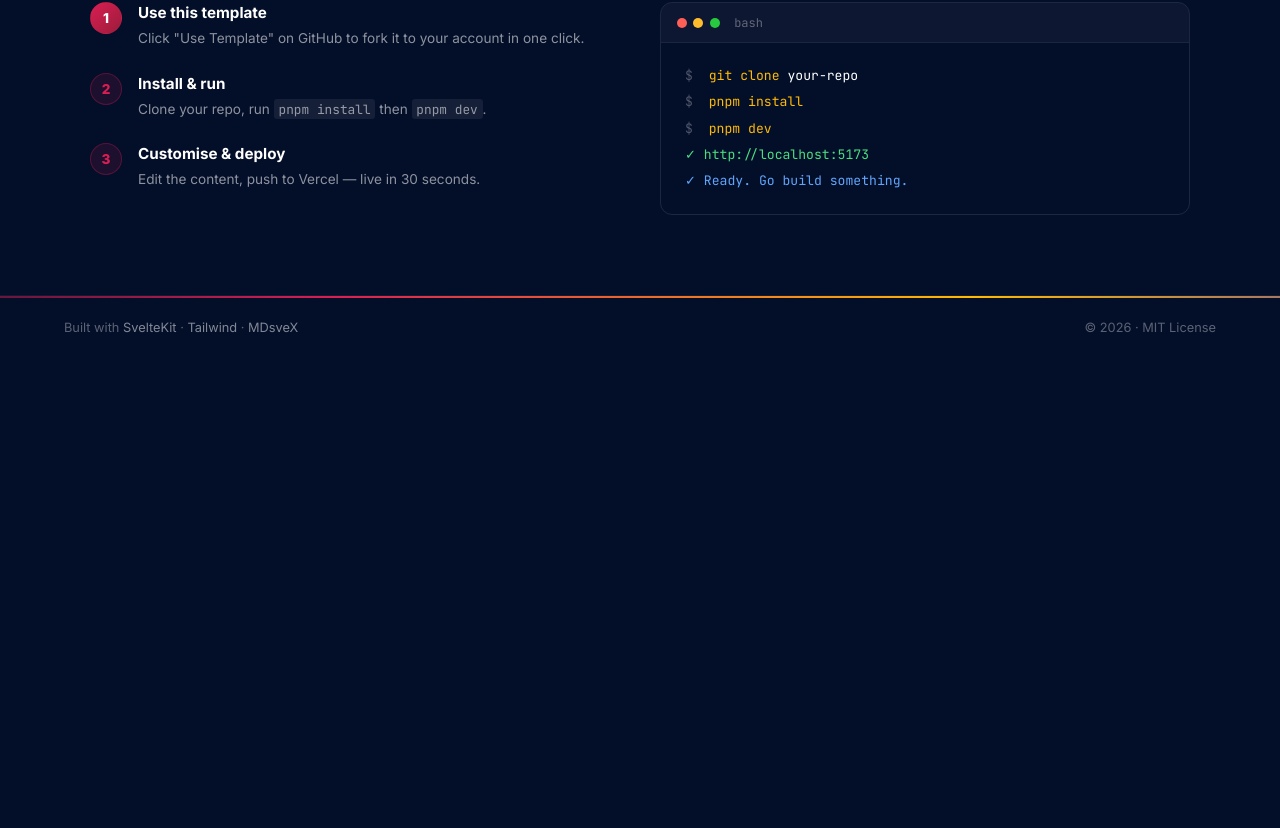
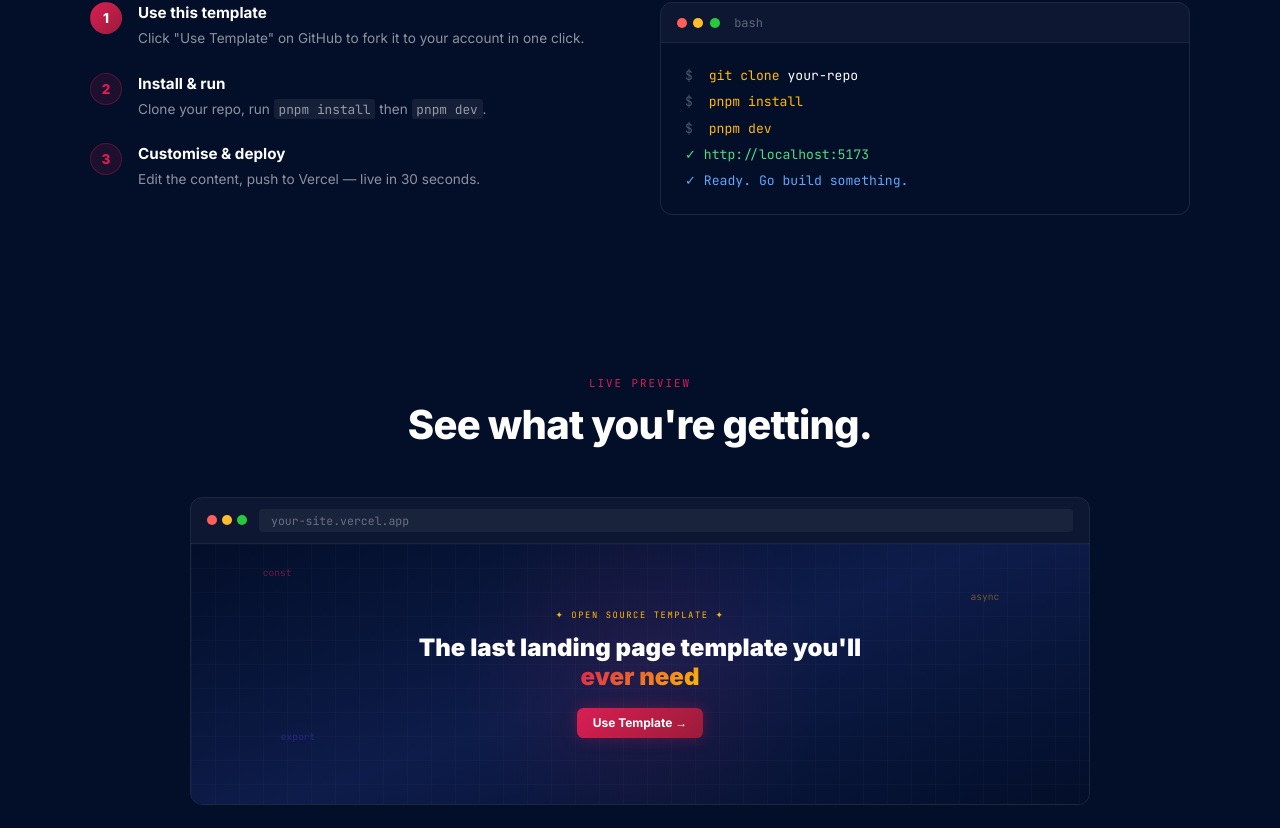
Before and after one commit to loke-dev/sveltekit-landing-page-template, a SvelteKit app: page / in a window 1280 px wide. Shown: the part 1969-2797 px from the top of the page. Before the commit the page ends 2327 px from the top, so only its background shows below. Built offline with nearby package versions, Linux system fonts and the light colour scheme.

Commit message:
feat: add DemoPreviewSection with browser chrome mockup

```diff
--- /dev/null
+++ b/src/lib/components/sections/DemoPreviewSection.svelte
@@ -0,0 +1,178 @@
+<script lang="ts">
+	import { fadeIn } from '$utils/fadeIn';
+</script>
+
+<section class="section" aria-labelledby="preview-heading">
+	<div class="section-container">
+		<div class="section-header" use:fadeIn>
+			<p class="preview-label">Live Preview</p>
+			<h2 id="preview-heading" class="section-title">See what you're getting.</h2>
+		</div>
+
+		<div class="browser" use:fadeIn={{ delay: 150 }} role="img" aria-label="Browser preview of the landing page template">
+			<div class="browser-chrome" aria-hidden="true">
+				<div class="browser-dots">
+					<span class="dot red"></span>
+					<span class="dot yellow"></span>
+					<span class="dot green"></span>
+				</div>
+				<div class="browser-url">your-site.vercel.app</div>
+			</div>
+
+			<div class="browser-body" aria-hidden="true">
+				<div class="mini-hero">
+					<div class="mini-grid"></div>
+					<div class="mini-glow"></div>
+					<span class="mini-particle" style="top:12%;left:8%;color:rgba(217,30,83,0.5);animation-delay:0s;">const</span>
+					<span class="mini-particle" style="top:20%;right:10%;color:rgba(255,186,2,0.4);animation-delay:2s;">async</span>
+					<span class="mini-particle" style="bottom:22%;left:10%;color:rgba(75,46,198,0.5);animation-delay:4s;">export</span>
+					<div class="mini-content">
+						<p class="mini-eyebrow">✦ Open Source Template ✦</p>
+						<h3 class="mini-headline">
+							The last landing page template you'll <span class="mini-gradient">ever need</span>
+						</h3>
+						<div class="mini-cta">
+							<span class="mini-btn">Use Template →</span>
+						</div>
+					</div>
+				</div>
+			</div>
+		</div>
+	</div>
+</section>
+
+<style>
+	.preview-label {
+		font-family: var(--font-mono);
+		font-size: 0.68rem;
+		letter-spacing: 0.18em;
+		text-transform: uppercase;
+		color: var(--color-primary);
+		margin-bottom: 0.6rem;
+		margin-top: 0;
+	}
+
+	.browser {
+		border: 1px solid rgba(255,255,255,0.1);
+		border-radius: 0.75rem;
+		overflow: hidden;
+		background: var(--color-background-code);
+		max-width: 900px;
+		margin: 0 auto;
+	}
+
+	.browser-chrome {
+		background: rgba(255,255,255,0.04);
+		padding: 0.65rem 1rem;
+		display: flex;
+		align-items: center;
+		gap: 0.75rem;
+		border-bottom: 1px solid rgba(255,255,255,0.07);
+	}
+
+	.browser-dots { display: flex; gap: 5px; }
+
+	.dot { width: 10px; height: 10px; border-radius: 50%; }
+	.dot.red    { background: #ff5f56; }
+	.dot.yellow { background: #ffbd2e; }
+	.dot.green  { background: #27c93f; }
+
+	.browser-url {
+		flex: 1;
+		background: rgba(255,255,255,0.05);
+		border-radius: 4px;
+		padding: 0.2rem 0.75rem;
+		font-size: 0.72rem;
+		color: rgba(255,255,255,0.35);
+		font-family: var(--font-mono);
+	}
+
+	.mini-hero {
+		position: relative;
+		min-height: 260px;
+		background: linear-gradient(160deg, #030e29 0%, #0d1c4a 50%, #030e29 100%);
+		display: flex;
+		align-items: center;
+		justify-content: center;
+		overflow: hidden;
+	}
+
+	.mini-grid {
+		position: absolute;
+		inset: 0;
+		background-image:
+			linear-gradient(rgba(255,255,255,0.02) 1px, transparent 1px),
+			linear-gradient(90deg, rgba(255,255,255,0.02) 1px, transparent 1px);
+		background-size: 24px 24px;
+	}
+
+	.mini-glow {
+		position: absolute;
+		top: 50%; left: 50%;
+		transform: translate(-50%, -50%);
+		width: 400px; height: 400px;
+		background: radial-gradient(circle, rgba(217,30,83,0.1) 0%, transparent 65%);
+	}
+
+	.mini-particle {
+		position: absolute;
+		font-family: var(--font-mono);
+		font-size: 0.6rem;
+		pointer-events: none;
+		user-select: none;
+		animation: float-code 15s ease-in-out infinite;
+	}
+
+	.mini-content {
+		position: relative;
+		z-index: 1;
+		text-align: center;
+		display: flex;
+		flex-direction: column;
+		align-items: center;
+		gap: 0.75rem;
+		padding: 2rem;
+	}
+
+	.mini-eyebrow {
+		font-family: var(--font-mono);
+		font-size: 0.55rem;
+		color: #ffba02;
+		letter-spacing: 0.18em;
+		text-transform: uppercase;
+		margin: 0;
+	}
+
+	.mini-headline {
+		font-size: clamp(1rem, 3vw, 1.5rem);
+		font-weight: 900;
+		color: white;
+		line-height: 1.2;
+		margin: 0;
+		max-width: 500px;
+	}
+
+	.mini-gradient {
+		background: linear-gradient(135deg, #d91e53, #ffba02);
+		-webkit-background-clip: text;
+		-webkit-text-fill-color: transparent;
+		background-clip: text;
+	}
+
+	.mini-cta { display: flex; gap: 0.5rem; margin-top: 0.25rem; }
+
+	.mini-btn {
+		background: linear-gradient(135deg, #d91e53, #9b1c3a);
+		color: white;
+		padding: 0.4rem 1rem;
+		border-radius: 0.4rem;
+		font-size: 0.75rem;
+		font-weight: 700;
+		box-shadow: 0 0 16px rgba(217,30,83,0.3);
+	}
+
+	@keyframes float-code {
+		0%, 100% { translate: 0 0px; }
+		50%       { translate: 0 -10px; }
+	}
+</style>
--- a/src/routes/+page.svelte
+++ b/src/routes/+page.svelte
@@ -3,9 +3,11 @@
 	import FeaturesSection from '$components/sections/FeaturesSection.svelte';
 	import TechStackSection from '$components/sections/TechStackSection.svelte';
 	import HowToUseSection from '$components/sections/HowToUseSection.svelte';
+	import DemoPreviewSection from '$components/sections/DemoPreviewSection.svelte';
 </script>
 
 <HeroSection />
 <FeaturesSection />
 <TechStackSection />
 <HowToUseSection />
+<DemoPreviewSection />
```
